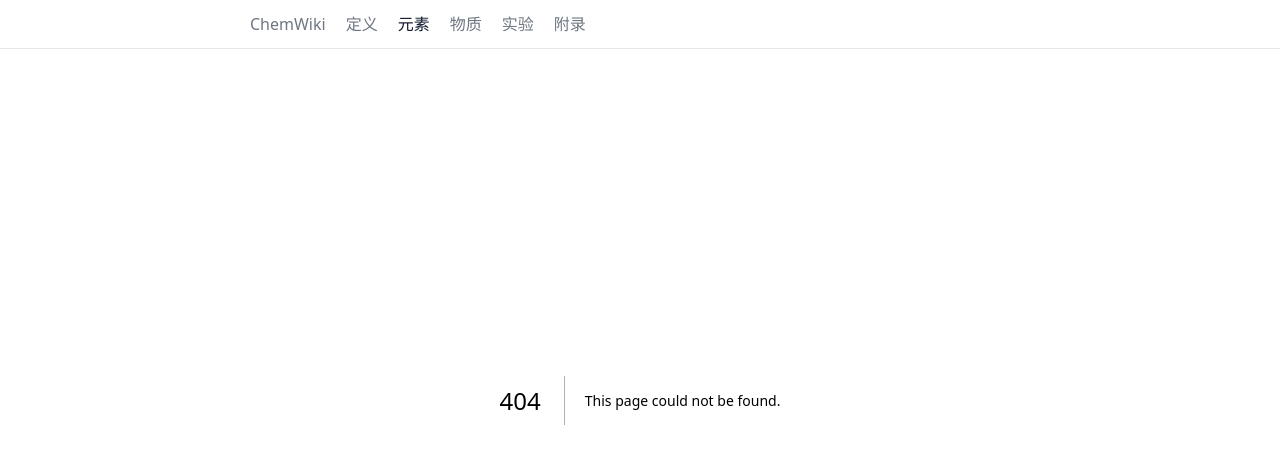
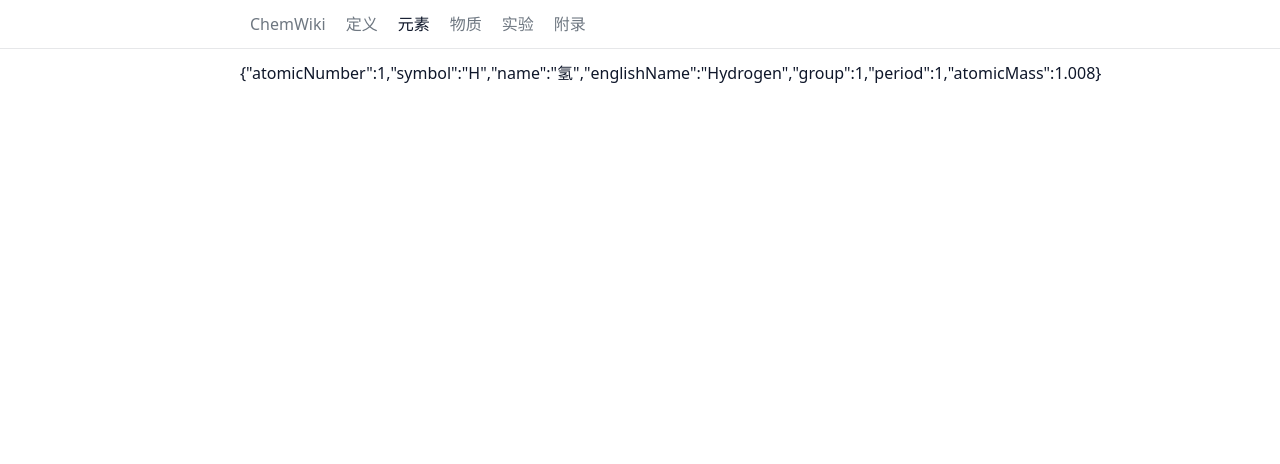
Before and after one commit to MrWillCom/ChemWiki, a Next.js app: page /elements/H in a window 1280 px wide. Before the commit this address had no page. Shown: the top 464 px of the page. Built offline with nearby package versions, Linux system fonts and the light colour scheme; a small style sheet from the web is missing.

Commit message:
Update Container

```diff
--- a/src/components/Container.jsx
+++ b/src/components/Container.jsx
@@ -5,8 +5,8 @@ function Container({
   className,
   size,
   marginX,
-  marginY,
-  paddingX,
+  marginY = 16,
+  paddingX = 16,
   paddingY,
   ...props
 }) {
--- a/src/components/NavBar.jsx
+++ b/src/components/NavBar.jsx
@@ -23,7 +23,7 @@ function NavigationItem({ className, children, match, ...props }) {
 function NavBar() {
   return (
     <nav className={styles.nav}>
-      <Container className={styles.navContainer}>
+      <Container className={styles.navContainer} marginY={null} paddingX={null}>
         <NavigationItem href="/" match={/^\/$/}>
           ChemWiki
         </NavigationItem>
--- /dev/null
+++ b/src/pages/elements/[symbol].jsx
@@ -0,0 +1,23 @@
+import { useRouter } from 'next/router'
+import Error from 'next/error'
+import Main from '@/components/Main'
+import Container from '@/components/Container'
+import elements from '@/data/elements'
+
+function ElementPage() {
+  const router = useRouter()
+  const { symbol } = router.query
+  const data = elements.find(x => x.symbol === symbol)
+
+  if (typeof data === 'undefined') {
+    return <Error statusCode={404} />
+  }
+
+  return (
+    <Main>
+      <Container>{JSON.stringify(data)}</Container>
+    </Main>
+  )
+}
+
+export default ElementPage
--- a/src/pages/elements/index.jsx
+++ b/src/pages/elements/index.jsx
@@ -5,7 +5,7 @@ import Main from '@/components/Main'
 function ElementsPage() {
   return (
     <Main>
-      <Container size="lg" marginY={20} paddingX={20}>
+      <Container size="lg">
         <PeriodicTable />
       </Container>
     </Main>
```
